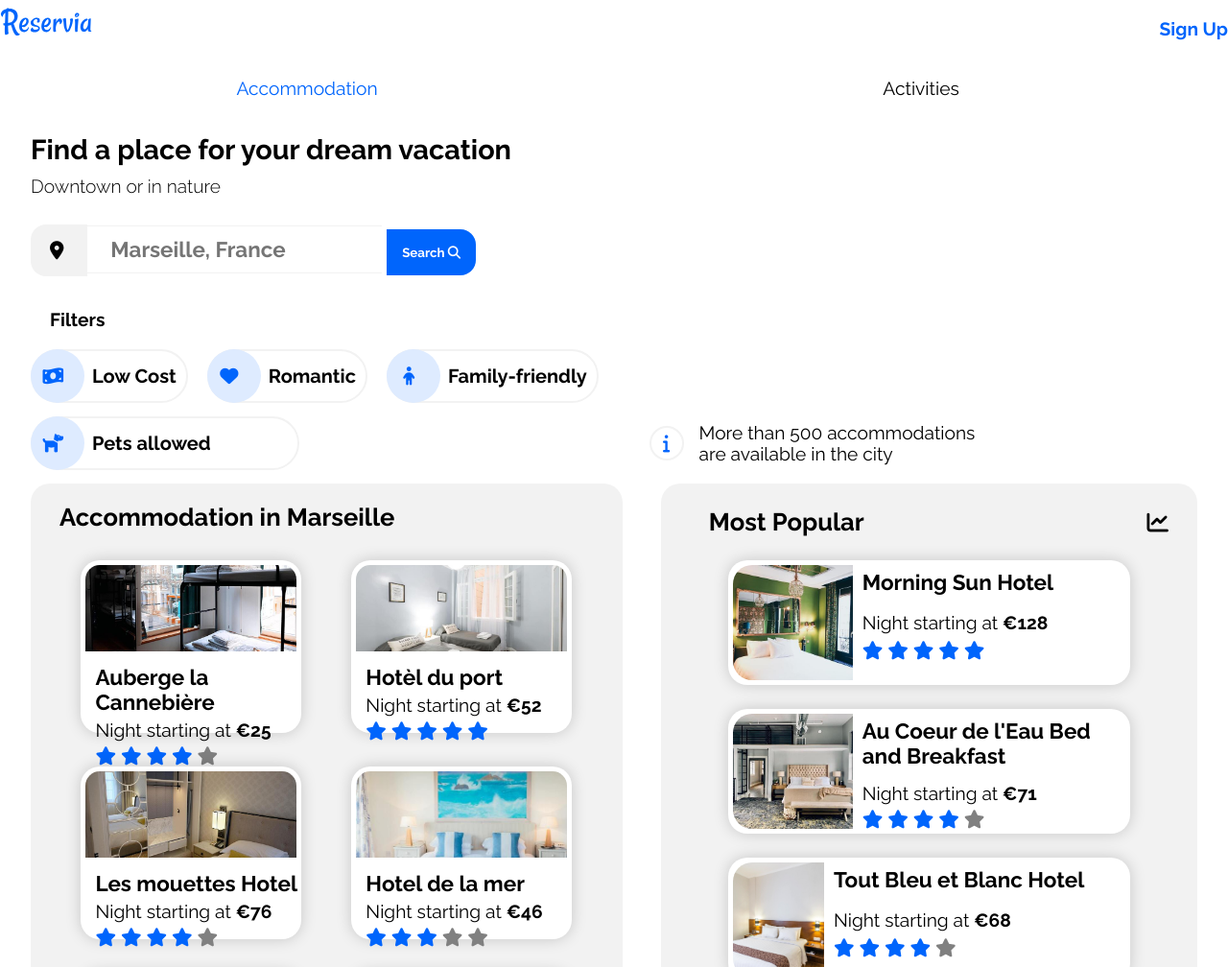
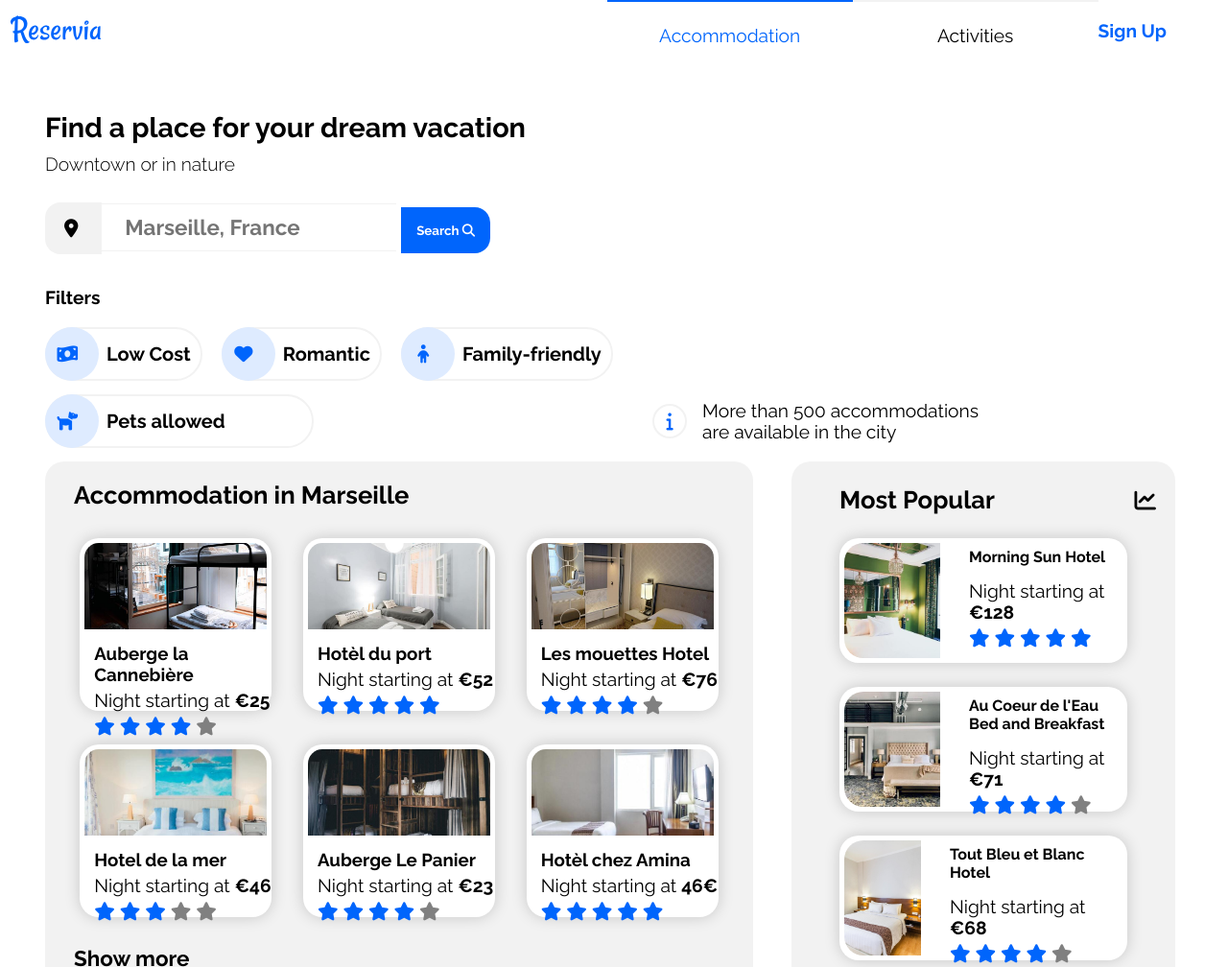
Before and after one commit to toyindawudu/Reservia, a plain HTML site: page index.html in a window 1280 px wide. Shown: the top 1008 px of the page at 96% size. Drawn offline with Linux system fonts and the light colour scheme.

Commit message:
Completed Project 2

```diff
--- a/CSS/main.css
+++ b/CSS/main.css
@@ -22,82 +22,27 @@ a {
   max-width: 1440px;
 }
 
+h1,
+h2,
+h3,
+h4,
+h5,
+h6 {
+  margin: 0;
+}
+
 /* -----------------------------------------------
 
- //              Header
+ //              HEADER
 
 ----------------------------------------------- */
-
-/* .header {
-  margin: 0 auto;
-  display: flex;
-  flex-direction: column;
-  justify-content: center;
-}
-
-.nav {
-  position: relative;
-  height: 120px;
-  display: flex;
-  flex-wrap: wrap;
-}
-
-.header--logo {
-  position: absolute;
-  top: 10px;
-  left: 10px
-}
-
-.signup-btn {
-  position: absolute;
-  top: 30px;
-  left: 75%;
-  font-size: 1.6rem;
-  color: #0065FC;
-  font-weight: 600;
-}
-
-.nav-links {
-  display: flex;
-}
-
-.nav-links li {
-  list-style-type: none;
-}
-
-.accommodation-btn, .activities-btn {
-  width: 50%;
-  text-align: center;
-  font-size: 1.6rem;
-  padding-bottom: 10px;
-}
-
-.accommodation-btn {
-  position: absolute;
-  top: 60%;
-  left: 0%;
-  margin: 0;
-  border-bottom-color: #0065fc;
-  border-bottom-style: solid;
-  border-top-style: none;
-  color: #1e90ff;
-}
-
-.activities-btn {
-  position: absolute;
-  top: 60%;
-  left: 50%;
-  margin: 0;
-  border-bottom-color: #ddd;
-  border-bottom-style: solid;
-  border-top-style: none;
-} */
 
 .header-container {
   display: flex;
   justify-content: space-between;
   align-items: center;
   flex-wrap: wrap;
+  margin-top: 1rem
 }
 
 .header--logo {
@@ -128,19 +73,25 @@ nav ul li {
   padding-bottom: 1rem;
 }
 
-nav ul li:hover {
+/* nav ul li:hover {
   border-bottom: 2px solid #0065fc;
-}
+} */
 
 .active {
   border-bottom: 2px solid #0065fc;
   color: #0065FC;
 }
 
+.active a {
+  color: inherit;
+}
+
 .signup-btn {
-  margin-right: 1rem;
+  margin-right: 3rem;
   color: #0065FC;
-  font-weight: 600;;
+  font-weight: 600;
+  display: flex;
+	align-items: center;
 }
 
 
@@ -148,98 +99,65 @@ nav ul li:hover {
 
 @media all and (min-width: 1024px) {
 
-  .header {
-    display: flex;
-    justify-content: space-between;
-    width: 95%;
+}
+
+@media only screen and (min-width: 768px) {
+
+  .header-container {
+    margin-top: 0;
   }
 
-  .nav {
-    background-color: pink;
-    /* display: grid; */
-    /* grid-template-columns: repeat(12, 1fr); */
-    display: flex;
-    justify-content: space-between;
-    align-items: center;
-
+  .main-padding {
+  padding: 2rem 1.5rem 1rem 1rem;
   }
 
-  .header--logo {
-    margin-right: 0;
-    margin: 0;
-    grid-column: 1/3;
+  /* .header--logo {
+    margin-top: 2rem;
+  } */
+
+  .logo,
+  nav li,
+  .signup {
+    padding-top: 1.5rem;
   }
 
-  .nav-links {
-    grid-column: 9/12;
+  nav {
+    order: 0;
+    width: 40%;
+    margin-left: auto;
+    margin-top: 0;
   }
 
-  .accommodation-btn {
-    /* position: relative; */
-    grid-column:8/9;
+  nav ul {
+    margin-top: 0;
+  }
+
+  nav ul li {
+    border-top: 2px solid #f2f2f2;
     border-bottom: none;
   }
 
-  .activities-btn {
-    /* position: relative; */
+  .active {
+    border-top: 2px solid #0065fc;
     border-bottom: none;
-    grid-column:10/11 ;
+    color: #0065FC;
   }
 
-  .signup-btn{
-    width: max-content;
-    grid-column:11/12 ;
-    margin: 0;
-    padding-top: 10px;
-  }
-
-}
-
-@media only screen and (min-width: 768px) and (max-width: 1024px) {
-
-  .header--nav{
-    width: 30%;
-  }
-
-  .header--navigation {
-    border-bottom: none;
-  }
-
-  .header--signup{
-    order: 3;
-    margin: 0;
-    padding-top: 10px;
-  }
-
-  .header--accommodation {
-    order: 1;
-    margin: 0;
-    /* margin-right: 3%; */
-    border:0;
-  }
-
-  .header--activities {
-    order: 2;
-    margin: 0;
-    margin: 0 100%;
-    border: 0;
+  .signup-btn {
+    margin-right: 4rem;
   }
 
 }
 
 /* -----------------------------------------------
 
-
-
- //             New CSS Code Testing
-
+ //          New CSS Code Testing
 
 ----------------------------------------------- */
 
 .search {
   width: 90%;
   margin: 0 auto;
-  /* display: grid; */
   grid-template-columns: repeat(4, 80px);
   grid-gap: 15px;
 
@@ -383,7 +301,7 @@ nav ul li:hover {
   }
 
   .search--title--small {
-    margin: 20px;
+    margin: 0px 20px 20px 0px ;
   }
 
   .search--result {
@@ -523,10 +441,6 @@ nav ul li:hover {
   align-items: baseline;
 }
 
-.popular--hotel--icon {
-  padding-right: 10px;
-}
-
 .hotels--card--popular {
   background-color: #ffffff;
   width:340px;
@@ -578,12 +492,14 @@ nav ul li:hover {
   justify-content: space-between;
   width: 100%;
   height: 110px;
+  margin-left: 20px;
 }
 
 .popular--hotel--card--title {
   padding: 5px 0 0 0px;
   color: black;
   margin-bottom: 10px;
+  font-size: 1.3rem;
 }
 
 .popular--hotel--card--header {
@@ -611,7 +527,43 @@ nav ul li:hover {
 
 ----------------------------------------------- */
 
-@media all and (min-width: 1024px) {
+
+
+@media only screen and (min-width: 768px) {
+
+  .popular--header--title {
+    font-size: 1.6rem;
+  }
+
+  .popular--card--layout {
+    margin: 0 auto;
+    justify-content: space-around;
+  }
+
+  .popular--hotel--card {
+    background-color: #ffffff;
+    max-width: 300px;
+    height:130px;
+    margin: auto;
+    padding: 5px;
+    border-radius: 20px;
+    box-shadow: 2px 2px 2px #000000;
+    box-shadow: 0 0 16px #0000002e;
+    margin-bottom: 10px;
+  }
+
+  .popularImage {
+    width: 100px;
+  }
+
+  .popular--hotel--card--title {
+    font-size: 1rem;
+  }
+
+
+}
+
+@media all and (min-width: 1200px) {
   body {
     background-color: white;;
   }
@@ -643,9 +595,10 @@ nav ul li:hover {
   }
 
   .hotels--card{
-    width: 230px;
+    width: 200px;
     height: 180px;
     margin: 10px 0px;
+    background-color: #ffffff;
   }
 
   .image-rectangle-small {
@@ -658,8 +611,12 @@ nav ul li:hover {
     background-size: cover;
   }
 
+  .hotels--card--figurecaption {
+    font-size: 1rem;
+  }
+
   .popular--hotel {
-    /* width: 30%; */
+    max-width: 400px;
     order: 2;
     margin: 0 auto;
     border-radius: 20px;
@@ -676,7 +633,7 @@ nav ul li:hover {
 
   .popular--hotel--card {
     background-color: #ffffff;
-    width: 75%;
+    width: 300px;
     height:130px;
     margin: auto;
     padding: 5px;
@@ -695,39 +652,7 @@ nav ul li:hover {
   }
 }
 
-@media only screen and (min-width: 768px) and (max-width: 1024px) {
-
-  .popular--header--title {
-    font-size: 1.6rem;
-  }
-
-  .popular--card--layout {
-    margin: 0 auto;
-    justify-content: space-around;
-  }
-
-  .popular--hotel--card {
-    background-color: #ffffff;
-    width: 220px;
-    height:130px;
-    margin: auto;
-    padding: 5px;
-    border-radius: 20px;
-    box-shadow: 2px 2px 2px #000000;
-    box-shadow: 0 0 16px #0000002e;
-    margin-bottom: 10px;
-  }
-
-  .popularImage {
-    width: 100px;
-  }
-
-  .popular--hotel--card--title {
-    font-size: 1rem;
-  }
-
-
-}
+/* @media only screen and (min-width: 1200px) {} */
 
 .activity {
   background-color: #ffffff;
--- a/index.html
+++ b/index.html
@@ -13,7 +13,7 @@
   <!-- HEADER SECTION -->
 
   <header>
-    <div class="container">
+    <div class="container ">
       <div class="header-container">
         <a class="header--logo" href=""><img src="./images/logo/Reservia.svg" alt="logo"></a>
         <nav>
@@ -27,11 +27,9 @@
     </div>
 
   </header>
-
     <!-- MAIN-->
-
   <main>
-    <div class="container">
+    <div class="container main-padding">
        <!-- SEARCH -->
     <section class="search">
       <div class="search--header">
```
